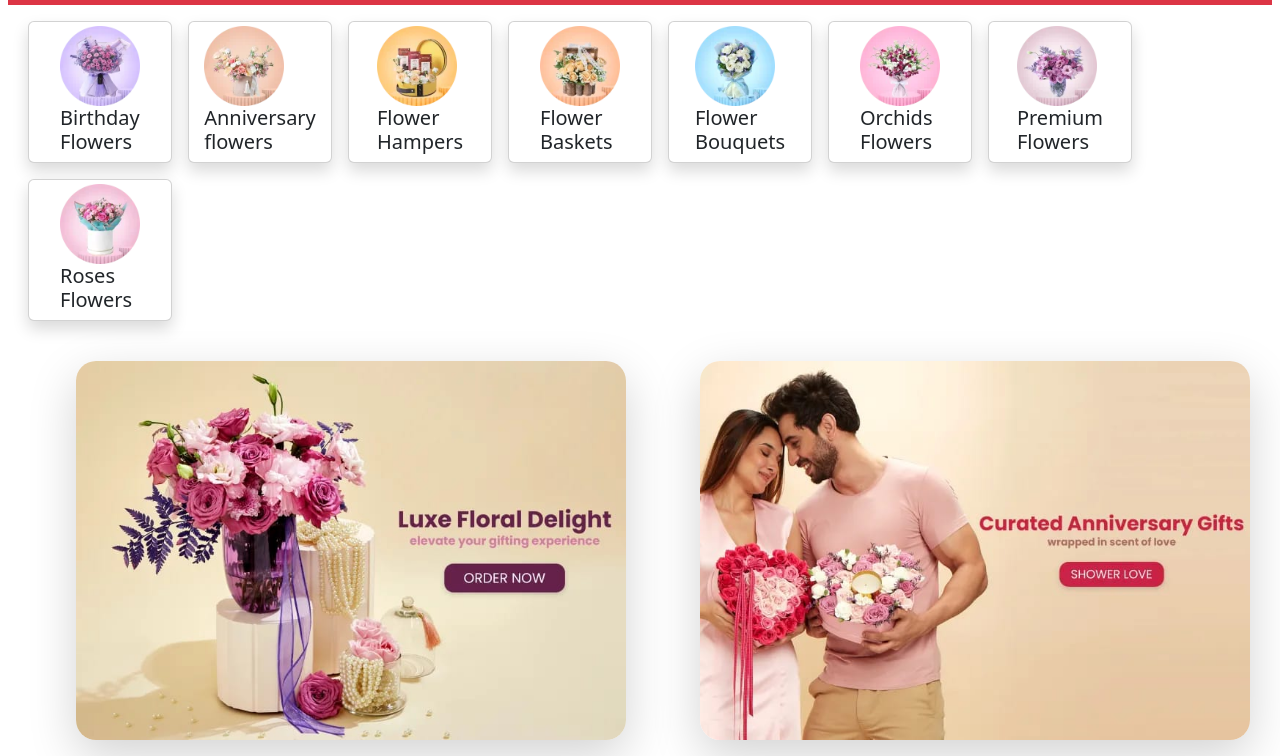
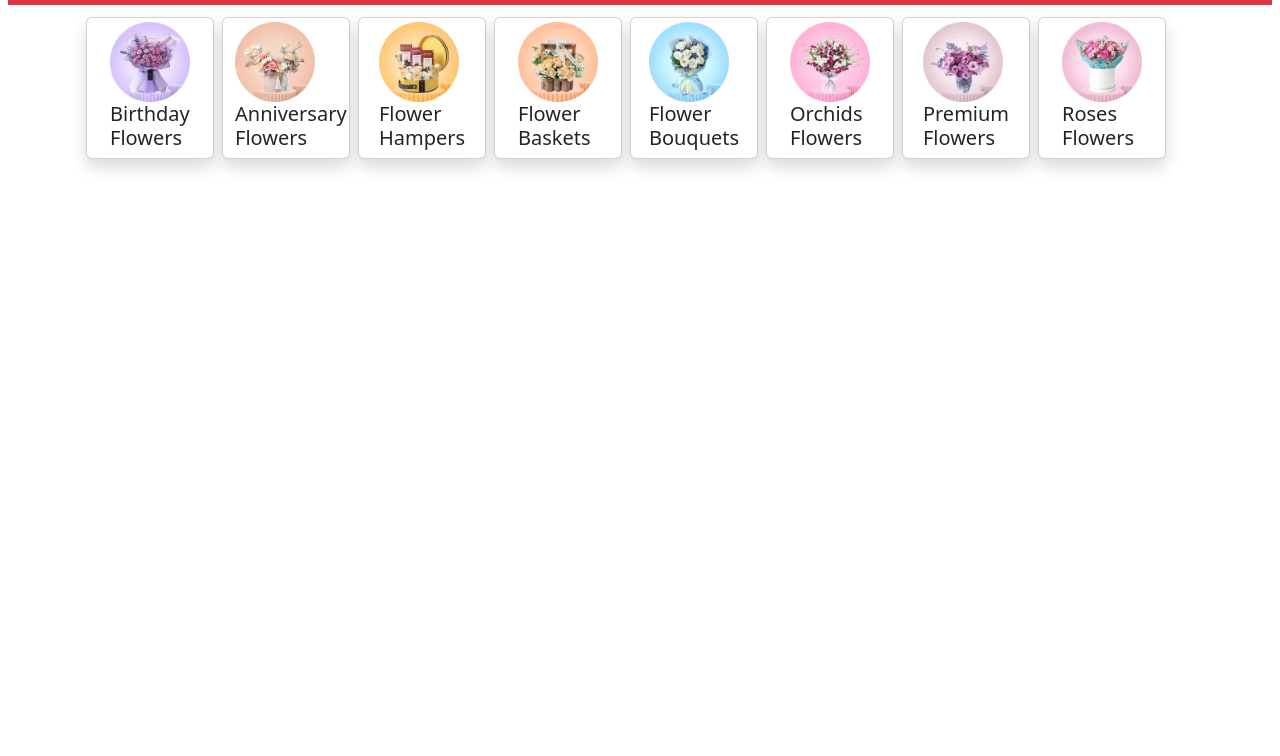
Before and after one commit to sakshi-rah/bootstrap-grid, a plain HTML site: page index.html in a window 1280 px wide. Shown: the part 59-815 px from the top of the page. Drawn offline with nearby package versions, Linux system fonts and the light colour scheme.

Commit message:
adding grid

```diff
--- a/index.html
+++ b/index.html
@@ -1,16 +1,21 @@
 <!DOCTYPE html>
 <html lang="en">
+
 <head>
 
     <title>Bootstrap-Grid</title>
     <link rel="stylesheet" href="./css/style.css">
-    <link href="https://cdn.jsdelivr.net/npm/bootstrap@5.2.2/dist/css/bootstrap.min.css" rel="stylesheet" integrity="sha384-Zenh87qX5JnK2Jl0vWa8Ck2rdkQ2Bzep5IDxbcnCeuOxjzrPF/et3URy9Bv1WTRi" crossorigin="anonymous">
+    <link href="https://cdn.jsdelivr.net/npm/bootstrap@5.2.2/dist/css/bootstrap.min.css" rel="stylesheet"
+        integrity="sha384-Zenh87qX5JnK2Jl0vWa8Ck2rdkQ2Bzep5IDxbcnCeuOxjzrPF/et3URy9Bv1WTRi" crossorigin="anonymous">
 </head>
+
 <body>
     <nav class="navbar navbar-expand-lg bg-danger m-2">
         <div class="container-fluid">
             <a class="navbar-brand" href="#">Flowers</a>
-          <button class="navbar-toggler" type="button" data-bs-toggle="collapse" data-bs-target="#navbarSupportedContent" aria-controls="navbarSupportedContent" aria-expanded="false" aria-label="Toggle navigation">
+            <button class="navbar-toggler" type="button" data-bs-toggle="collapse"
+                data-bs-target="#navbarSupportedContent" aria-controls="navbarSupportedContent" aria-expanded="false"
+                aria-label="Toggle navigation">
                 <span class="navbar-toggler-icon"></span>
             </button>
             <div class="collapse navbar-collapse" id="navbarSupportedContent">
@@ -35,52 +40,66 @@
     </nav>
 
 
-    <div class="row container-fluid m-2 ">
-        <div class="col-3 m-2  card shadow" style="width: 9rem;">
+    <div class="row container-md  ms-auto me-auto">
+
+        <div class="col-auto col-md-3 col-sm-12 m-1 card shadow" style="width: 8rem;">
             <span class="m-auto d-block mt-1"><img src="./assest/birthday_flowers.webp" alt="" class="flower-img">
-            <h5>Birthday <br> Flowers </h5></span>
+                <h5>Birthday <br> Flowers </h5>
+            </span>
         </div>
-        <div class="col-1 m-2 card shadow" style="width: 9rem;">
+        <div class="col-auto col-md-3 col-sm-12 m-1 card shadow" style="width: 8rem;">
             <span class="m-auto d-block mt-1"><img src="./assest/anniversary_flowers.webp" alt="" class="flower-img">
-            <h5>Anniversary <br> flowers </h5></span>
+                <h5>Anniversary <br> Flowers</h5>
+            </span>
         </div>
-        <div class="col-1 m-2 card shadow" style="width: 9rem;">
+        <div class="col-auto col-md-3 col-sm-12 m-1  card shadow" style="width: 8rem;">
             <span class="m-auto d-block mt-1"><img src="./assest/flower_hampers.webp" alt="" class="flower-img">
-            <h5>Flower <br> Hampers</h5></span>
+                <h5>Flower <br> Hampers</h5>
+            </span>
         </div>
-        <div class="col-1 m-2 card shadow" style="width: 9rem;">
+        <div class="col-auto col-md-3 col-sm-12 m-1  card shadow" style="width: 8rem;">
             <span class="m-auto d-block mt-1"><img src="./assest/flowers_baskets.webp" alt="" class="flower-img">
-            <h5>Flower <br> Baskets </h5></span>
+                <h5>Flower <br> Baskets </h5>
+            </span>
         </div>
-        <div class="col-1 m-2 card shadow" style="width: 9rem;">
+
+        <div class="col-auto col-md-3 col-sm-12 m-1   card shadow" style="width: 8rem;">
             <span class="m-auto d-block mt-1"><img src="./assest/flowers_bouquets.webp" alt="" class="flower-img">
-            <h5>Flower <br> Bouquets </h5></span>
+                <h5>Flower <br> Bouquets </h5>
+            </span>
         </div>
-        <div class="col-1 m-2 card shadow" style="width: 9rem;">
+        <div class="col-auto col-md-3 col-sm-12 m-1  card shadow" style="width: 8rem;">
             <span class="m-auto d-block mt-1"><img src="./assest/orchids.webp" alt="" class="flower-img">
-            <h5>Orchids <br> Flowers </h5></span>
+                <h5>Orchids <br> Flowers </h5>
+            </span>
         </div>
-        <div class="col-1 m-2 card shadow" style="width: 9rem;">
+        <div class="col-auto col-md-3 col-sm-12 m-1  card shadow" style="width: 8rem;">
             <span class="m-auto d-block mt-1"><img src="./assest/premium_flowers.webp" alt="" class="flower-img">
-            <h5>Premium <br> Flowers </h5></span>
+                <h5>Premium <br> Flowers </h5>
+            </span>
         </div>
-        <div class="col-3 m-2 card shadow" style="width: 9rem;">
+        <div class="col-auto col-md-3 col-sm-12 m-1 card shadow" style="width: 8rem;">
             <span class="m-auto d-block mt-1"><img src="./assest/roses.webp" alt="" class="flower-img">
-            <h5>Roses <br> Flowers </h5></span>
+                <h5>Roses <br> Flowers </h5>
+            </span>
+        </div>
+
     </div>
 
 
-    </div>
-    <div class="row  second-container m-3">
-        <div class="col">
-            <img src="./assest/flower-img.jpeg" alt=""class="shadow-lg ms-5 mt-3 picture-flower" >
+    <!-- <div class="row  second-container m-3">
+        <div class="col ">
+            <img src="./assest/flower-img.jpeg" alt="" class="shadow-lg ms-5 mt-3 picture-flower">
         </div>
         <div class="col ">
             <img src="./assest/anni-flower.jpeg" alt="" class="ms-5 mt-3 shadow-lg picture-flower">
         </div>
     </div>
-    <script src="https://cdn.jsdelivr.net/npm/bootstrap@5.2.2/dist/js/bootstrap.bundle.min.js" integrity="sha384-OERcA2EqjJCMA+/3y+gxIOqMEjwtxJY7qPCqsdltbNJuaOe923+mo//f6V8Qbsw3" crossorigin="anonymous"></script>
+    <script src="https://cdn.jsdelivr.net/npm/bootstrap@5.2.2/dist/js/bootstrap.bundle.min.js"
+        integrity="sha384-OERcA2EqjJCMA+/3y+gxIOqMEjwtxJY7qPCqsdltbNJuaOe923+mo//f6V8Qbsw3"
+        crossorigin="anonymous"></script>  -->
+
+
 </body>
 
-</body>
 </html>
```
Lines whose indentation alone changed are shown as unchanged.
